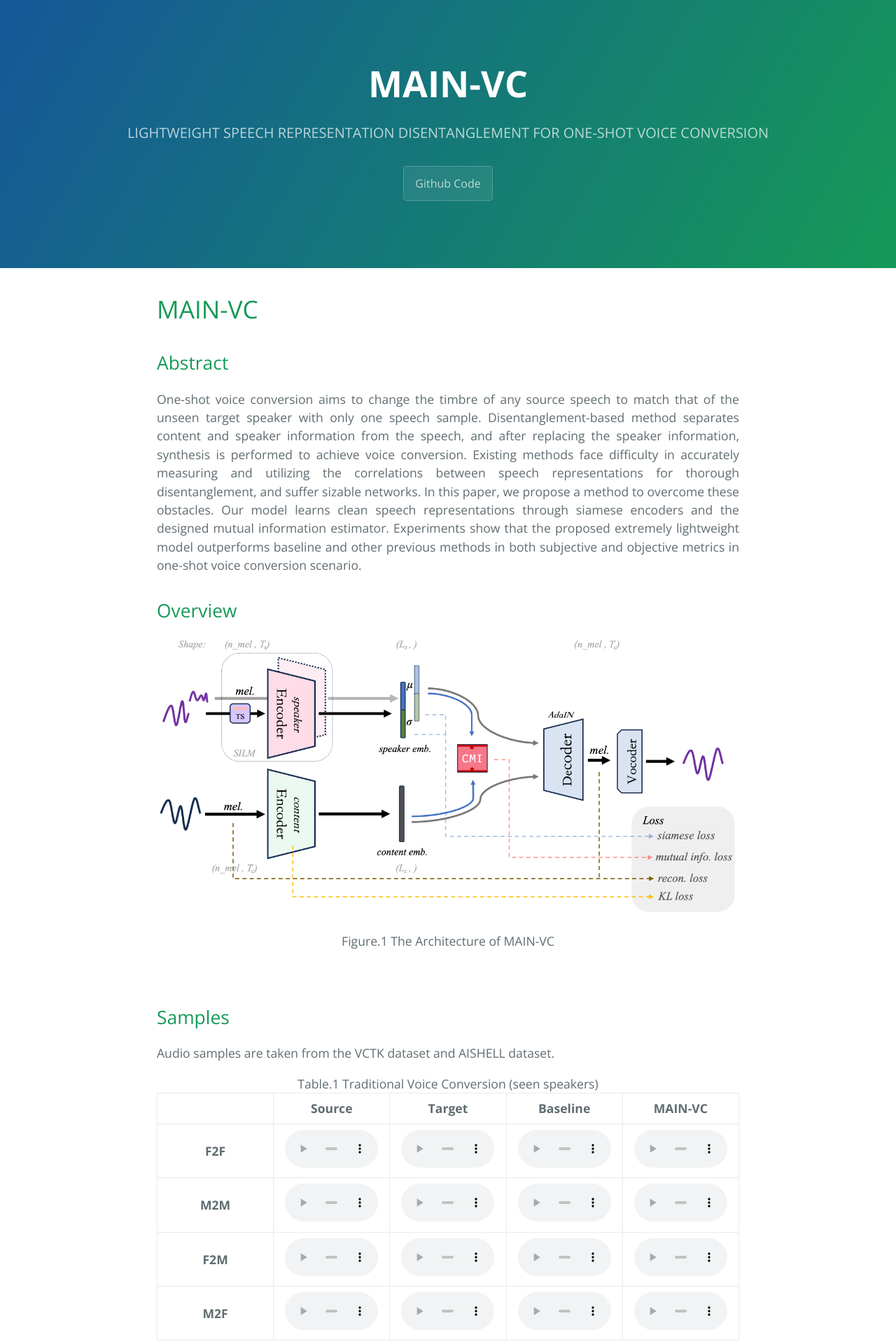
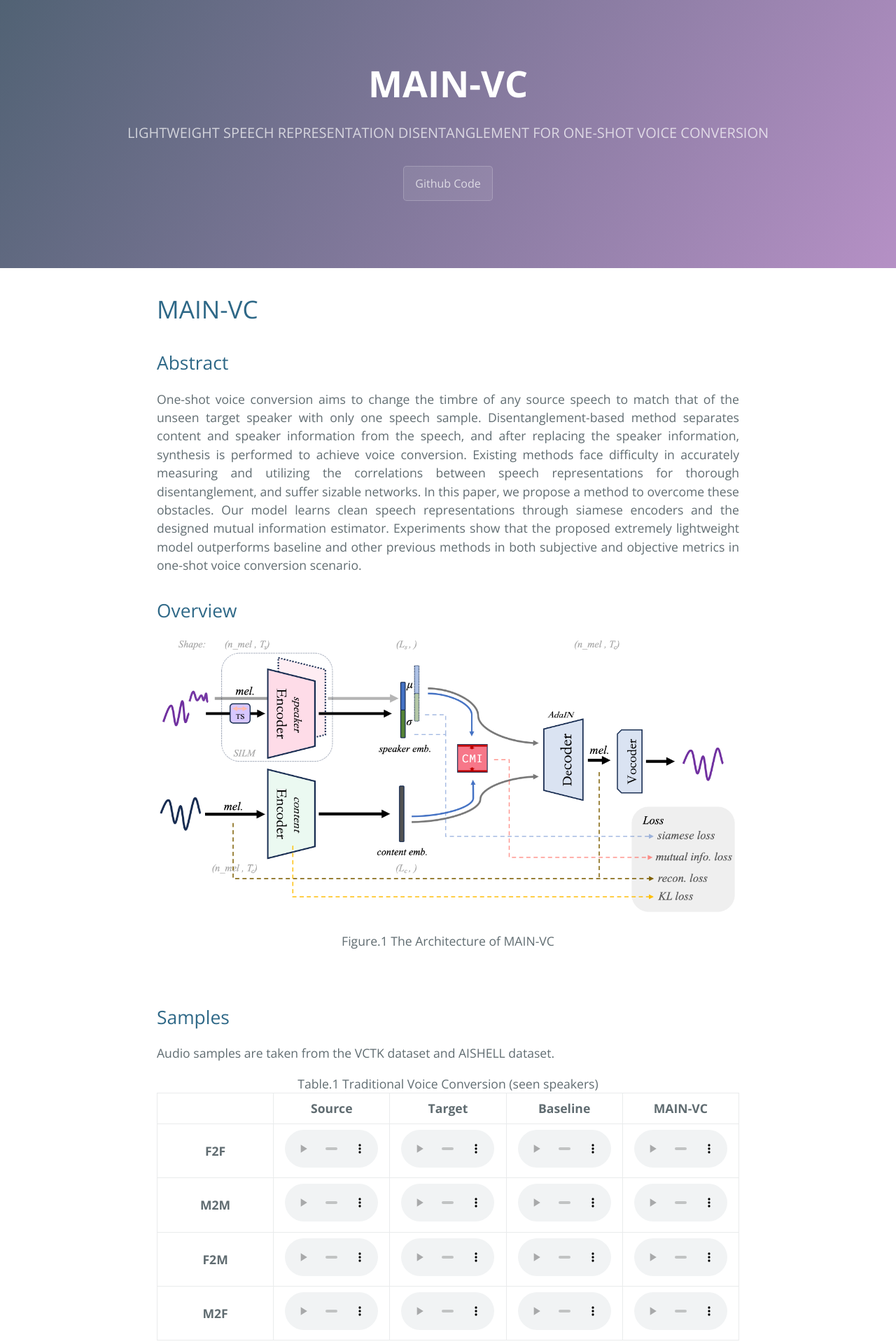
Before and after one commit to PecholaL/MAIN-VC-demo, a Jekyll site: the page built from index.md, in a window 1280 px wide. Shown: the top 1920 px of the page at 70% size. Built offline with Jekyll 4.4.1, drawn with Linux system fonts in a browser that asks for light colours; our own code applies the rules of GitHub Pages for plain Markdown files.

Commit message:
Update variables.scss

```diff
--- a/_sass/variables.scss
+++ b/_sass/variables.scss
@@ -4,11 +4,11 @@ $medium-breakpoint: 42em !default;
 
 // Headers
 $header-heading-color: #fff !default;
-$header-bg-color: #159957 !default;
-$header-bg-color-secondary: #155799 !default;
+$header-bg-color: #b590c5 !default;
+$header-bg-color-secondary: #516274 !default;
 
 // Text
-$section-headings-color: #159957 !default;
+$section-headings-color: #2e6887 !default;
 $body-text-color: #606c71 !default;
 $body-link-color: #1e6bb8 !default;
 $blockquote-text-color: #819198 !default;
```
